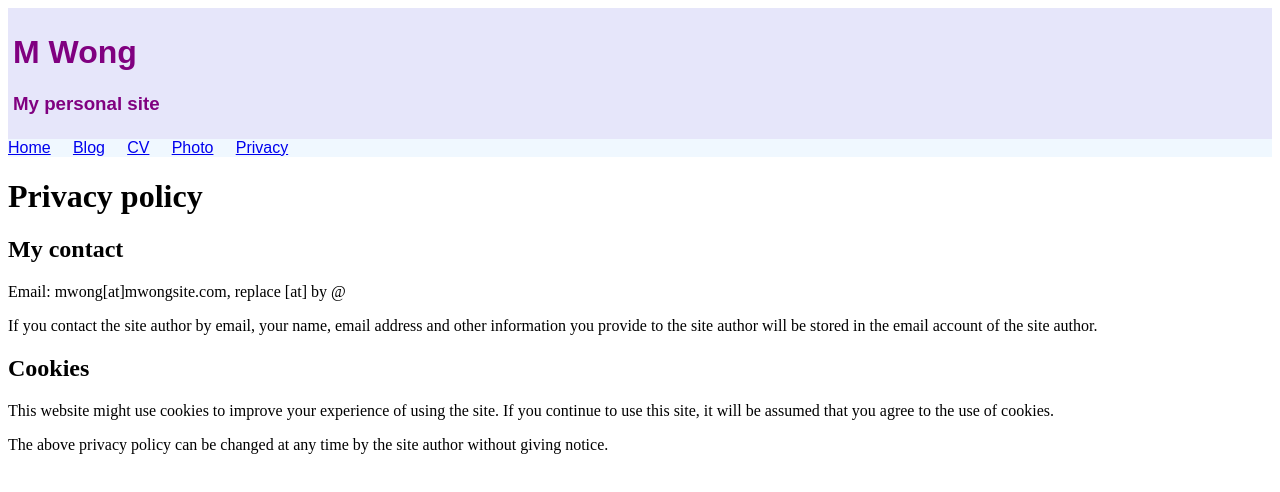
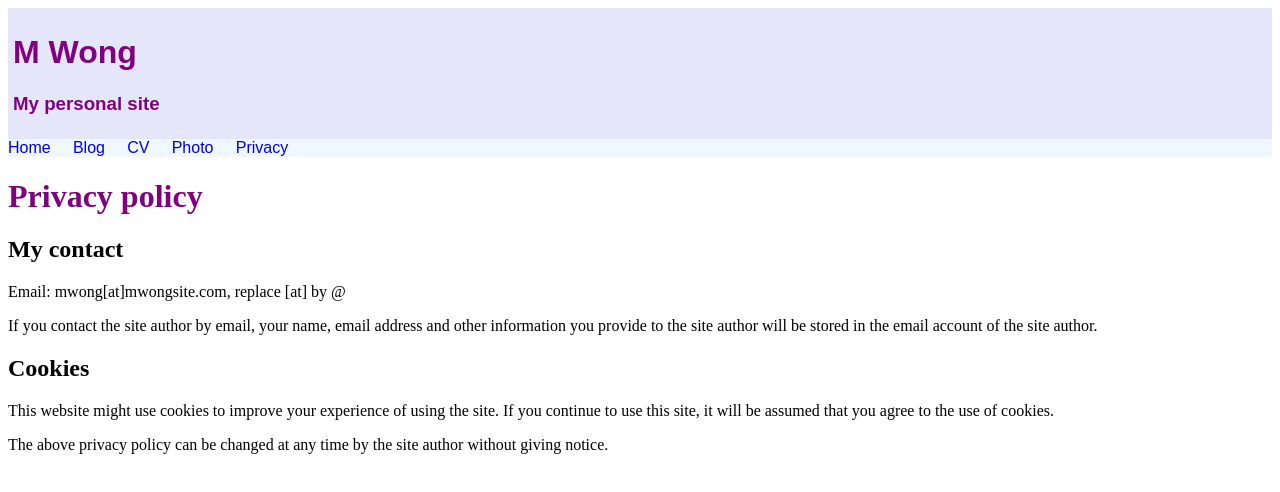
Before and after one commit to mwongau/mysite, a SvelteKit app: page /privacy in a window 1280 px wide. Shown: the top 492 px of the page. Built offline with nearby package versions, Linux system fonts and the light colour scheme.

Commit message:
16-01-25

```diff
--- a/src/routes/+layout.svelte
+++ b/src/routes/+layout.svelte
@@ -23,4 +23,5 @@
 
 <style>
 .header {color:purple;}
+a {text-decoration:none;}
 </style>
--- a/src/routes/+page.svelte
+++ b/src/routes/+page.svelte
@@ -7,9 +7,10 @@ web app development. This site is built by using SvelteKit, Svelte 5, mdsvex (Sv
 Javascript, HTML and CSS. This site is hosted by GitHub Pages.</p>
 </div>
 
-<p class="Notice">This site might use cookies in order to improve the web browsing experience of users. If you continue to
+<p class="notice">This site might use cookies in order to improve the web browsing experience of users. If you continue to
 use this site, it will be assumed you agree to the use of cookies.</p>
 
 <style>
-.Notice {background-color: AliceBlue;}
+.notice {background-color: AliceBlue;}
+h1 {color: purple;}
 </style>
--- a/src/routes/blog/+page.svelte
+++ b/src/routes/blog/+page.svelte
@@ -1,8 +1,9 @@
 <h1>Blog</h1>
-<p>Select post</p>
+<p><b>Select post</b></p>
 
 <p><a href="/mysite/blog/1">About this blog</a></p>
 <p><a href="/mysite/blog/2">Why did I develop this blog</a></p>
 
 <style>
+h1 {color: purple;}
 </style>
--- a/src/routes/cv/+page.svelte
+++ b/src/routes/cv/+page.svelte
@@ -30,5 +30,5 @@
 </div>
 
 <style>
-
+h1 {color: purple;}
 </style>
--- a/src/routes/photo/+page.svelte
+++ b/src/routes/photo/+page.svelte
@@ -2,8 +2,8 @@
 import { base } from "$app/paths";
 
 const des = [ "Australian Catholic University, Strathfield Campus, NSW, Australia",
-		"University of Technology Sydney, Building 5",
-		"Homebush Public School, Homebush, NSW, Australia"]
+	      "University of Technology Sydney, Building 5",
+	      "Homebush Public School, Homebush, NSW, Australia"]
 const alt = [ "acu", "uts", "hps"]
 const images = ["acupy.jpg", "uts-bldg5.jpg", "hps.jpg"]
 
@@ -11,8 +11,8 @@ let count = $state(0);
 
 function select() {
    count++;
-   if (count > images.length - 1)
-      count = 0;
+   count = count % images.length;
+
 }
 </script>
 
@@ -30,4 +30,5 @@ img {
    max-width: 100%;
    height: auto;
 }
+h1 {color: purple;}
 </style>
--- a/src/routes/privacy/+page.svelte
+++ b/src/routes/privacy/+page.svelte
@@ -15,4 +15,5 @@
 	the site author without giving notice.</p>
 
 <style>
+h1 {color: purple;}
 </style>
```
